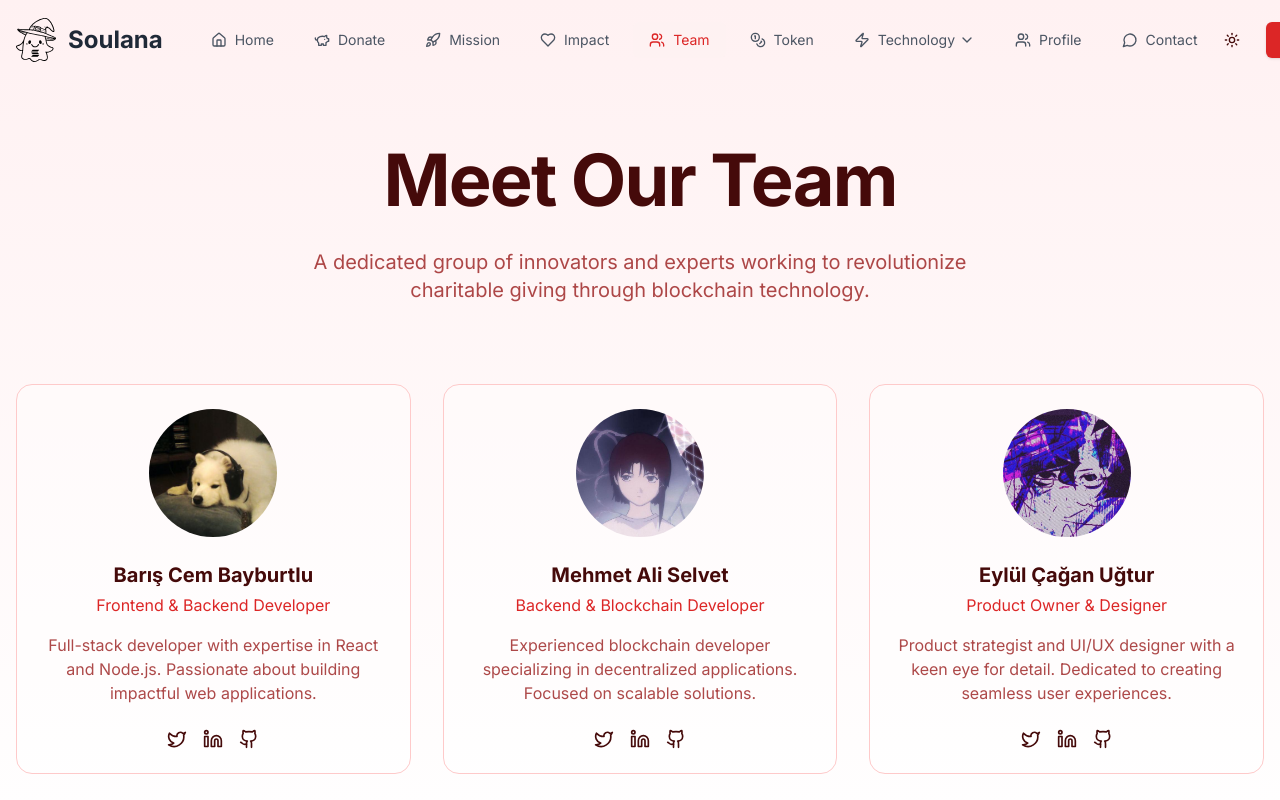
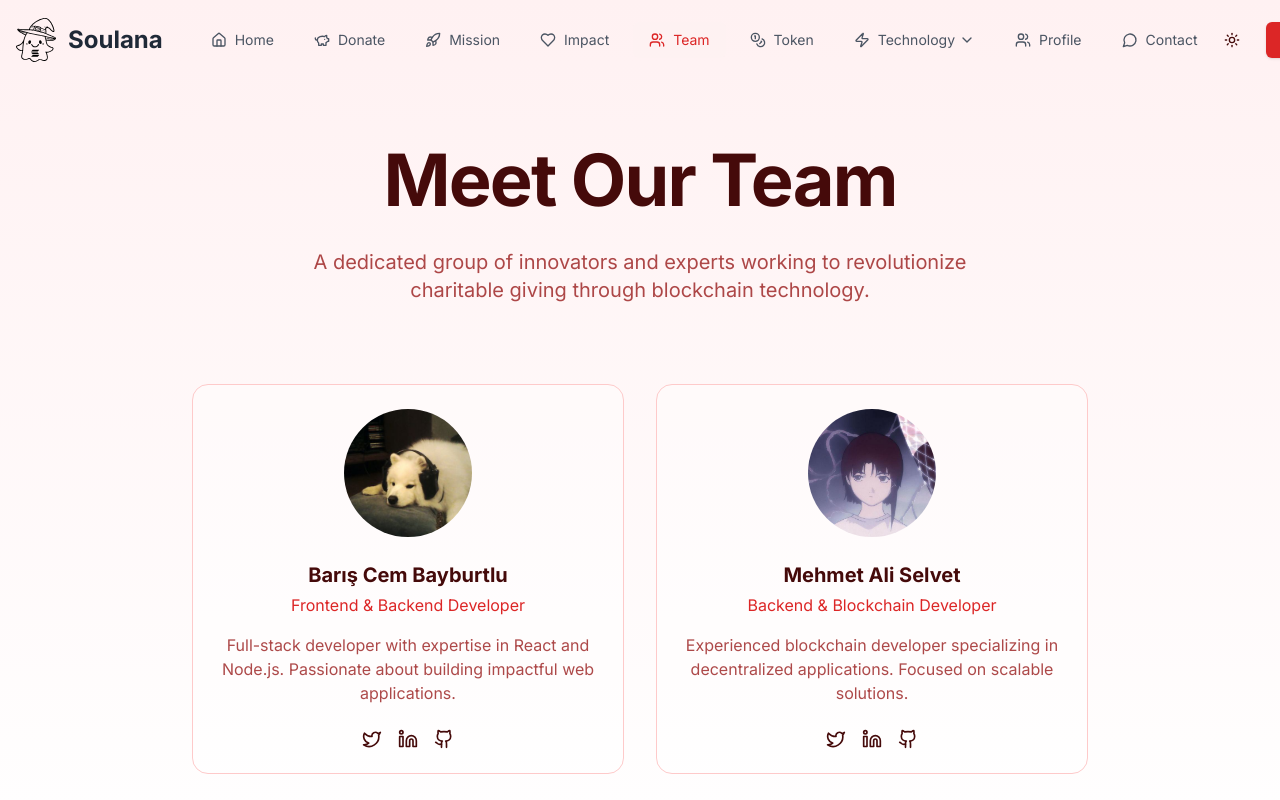
Before and after one commit to wearesoulana/soulana-frontend, a Next.js app: page /team in a window 1280 px wide. Shown: the top 800 px of the page. Built offline with nearby package versions, Linux system fonts and the light colour scheme.

Commit message:
Update team section, remove unusued and adjust layout for improved display

```diff
--- a/src/components/sections/team/team-section.tsx
+++ b/src/components/sections/team/team-section.tsx
@@ -25,25 +25,13 @@
       linkedin: "#",
       github: "#"
     }
-  },
-  {
-    id: 3,
-    name: "Eylül Çağan Uğtur",
-    role: "Product Owner & Designer",
-    image: "/images/team/caganpic.jpg",
-    bio: "Product strategist and UI/UX designer with a keen eye for detail. Dedicated to creating seamless user experiences.",
-    social: {
-      twitter: "#",
-      linkedin: "#",
-      github: "#"
-    }
   }
 ];
 
 export const TeamSection = () => {
   return (
     <section className="mt-20">
-      <div className="grid grid-cols-1 md:grid-cols-3 gap-8">
+      <div className="grid grid-cols-1 md:grid-cols-2 gap-8 max-w-4xl mx-auto">
         {teamMembers.map((member) => (
           <div
             key={member.id}
```
Also changed, not shown: 1 other file (tests, documents, lock files or other folders).
